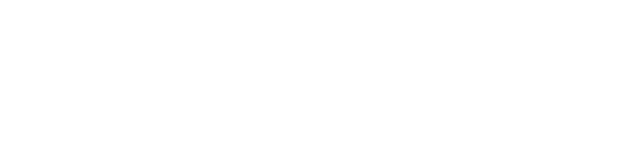
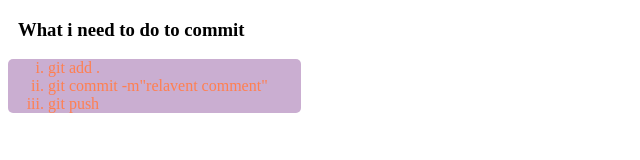
Before and after one commit to Abdullah-al-shafi-21/my-first-github-repo, a plain HTML site: page index.html in a window 1280 px wide. Shown: the whole page, without its empty margins (0-640 px from the left). Drawn offline with Linux system fonts and the light colour scheme.

Commit message:
this the third commit

```diff
--- a/index.html
+++ b/index.html
@@ -4,8 +4,16 @@
     <meta charset="UTF-8">
     <meta name="viewport" content="width=device-width, initial-scale=1.0">
     <title>my first ever github repo</title>
+    <link rel="stylesheet" href="styles/style.css">
 </head>
 <body>
-
+    <h3 style="margin-left: 10px;font-family: 'Times New Roman', Times, serif;font-weight: bolder;">What i need to do to commit</h3>
+<p>
+    <ol class="list" type="i">
+        <li>git add .</li>
+        <li>git commit -m"relavent comment"</li>
+        <li>git push</li>
+    </ol>
+</p>
 </body>
 </html>
--- /dev/null
+++ b/styles/style.css
@@ -0,0 +1,4 @@
+.list{
+    color: coral;font-family: 'Times New Roman', Times, serif;border-radius: 5px;
+    background-color: rgb(202, 174, 209);width: 20%;
+}
```
